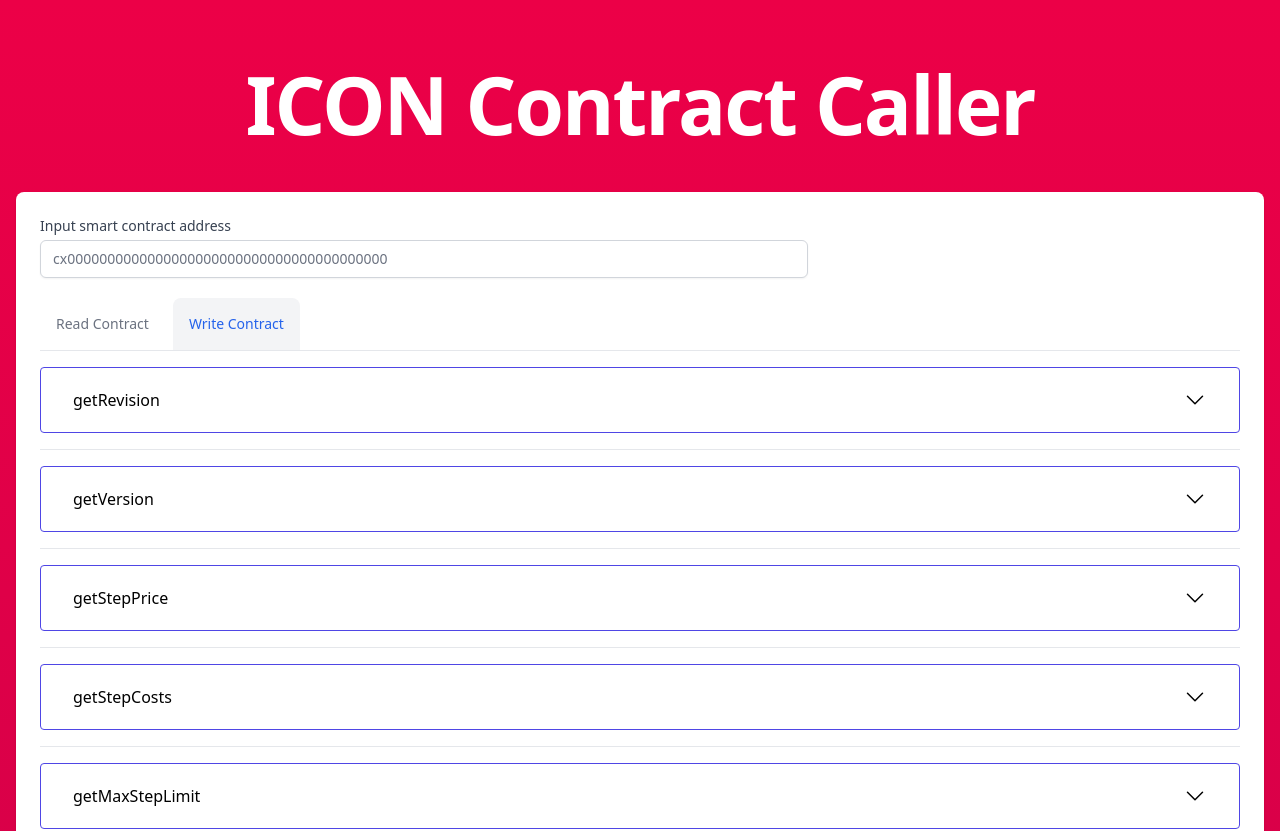
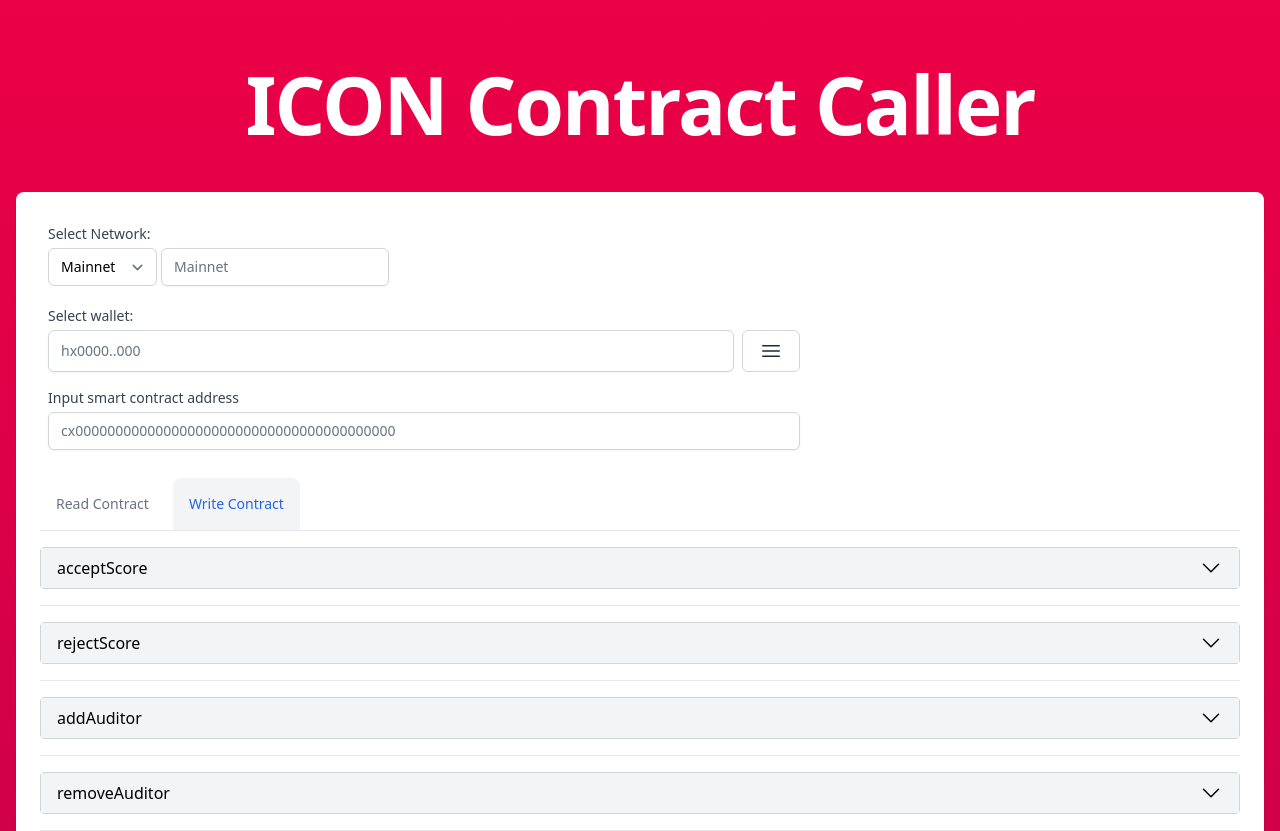
Before and after one commit to Espanicon/icon-contract-caller, a Next.js app: page / in a window 1280 px wide. Shown: the top 831 px of the page. Built offline with nearby package versions, Linux system fonts and the light colour scheme.

Commit message:
building UI

```diff
--- a/src/components/dashboard.tsx
+++ b/src/components/dashboard.tsx
@@ -3,13 +3,80 @@
   DashboardPropsType,
   MethodItemPropsType,
   InputItemPropsType,
+  NavbarPropsType,
+  ListPropsType,
 } from "../types";
 
 export default function Dashboard({ abi }: DashboardPropsType) {
+  const [readIsActive, setReadIsActive] = useState(false);
   return (
-    <div className="w-full max-w-screen-xl overflow-hidden rounded-lg bg-white shadow">
+    <div className="w-full min-w-min max-w-screen-xl overflow-hidden rounded-lg bg-white shadow">
       <div className="px-4 py-5 sm:p-6">
-        <div className="max-w-screen-md">
+        <div className="max-w-screen-md p-2">
+          <label
+            htmlFor="text"
+            className="block text-sm font-medium text-gray-700"
+          >
+            Select Network:
+          </label>
+          <div className="flex flex-wrap content-center">
+            <select
+              name="network"
+              className="my-1 mr-1 block rounded-md border-gray-300 py-2 pl-3 pr-10 text-base focus:border-indigo-500 focus:outline-none focus:ring-indigo-500 sm:text-sm"
+              defaultValue="Mainnet"
+            >
+              <option>Mainnet</option>
+              <option>Lisbon</option>
+              <option>Custom</option>
+            </select>
+            <input
+              readOnly={true}
+              type="text"
+              name="text"
+              id="text"
+              className="my-1 block rounded-md border-gray-300 shadow-sm focus:border-indigo-500 focus:ring-indigo-500 sm:text-sm"
+              placeholder="Mainnet"
+            />
+          </div>
+        </div>
+        <div className="max-w-screen-md p-2">
+          <label
+            htmlFor="text"
+            className="block text-sm font-medium text-gray-700"
+          >
+            Select wallet:
+          </label>
+          <div className="mt-1 flex flex-row">
+            <input
+              readOnly={true}
+              type="text"
+              name="text"
+              id="text"
+              className="block flex-1 rounded-md border-gray-300 shadow-sm focus:border-indigo-500 focus:ring-indigo-500 sm:text-sm"
+              placeholder="hx0000..000"
+            />
+            <button
+              type="button"
+              className="relative ml-2 flex inline-flex min-w-min content-center items-center justify-center rounded-md border border-gray-300 bg-white px-4 py-2 text-sm font-medium text-gray-800 hover:bg-gray-50 focus:z-10 focus:border-indigo-500 focus:outline-none focus:ring-1 focus:ring-indigo-500 active:translate-y-px"
+            >
+              <svg
+                xmlns="http://www.w3.org/2000/svg"
+                fill="none"
+                viewBox="0 0 24 24"
+                strokeWidth={1.5}
+                stroke="currentColor"
+                className="h-6 w-6"
+              >
+                <path
+                  strokeLinecap="round"
+                  strokeLinejoin="round"
+                  d="M3.75 6.75h16.5M3.75 12h16.5m-16.5 5.25h16.5"
+                />
+              </svg>
+            </button>
+          </div>
+        </div>
+        <div className="max-w-screen-md p-2">
           <label
             htmlFor="text"
             className="block text-sm font-medium text-gray-700"
@@ -26,8 +93,11 @@
             />
           </div>
         </div>
-        <Navbar />
-        <List abi={abi} />
+        <Navbar
+          navbarState={readIsActive}
+          handleNavbarState={setReadIsActive}
+        />
+        <List abi={abi} navbarState={readIsActive} />
       </div>
     </div>
   );
@@ -40,15 +110,13 @@
     "inline-block rounded-t-lg p-4 hover:bg-gray-50 hover:text-gray-600 dark:hover:bg-gray-800 dark:hover:text-gray-300",
 };
 
-function Navbar() {
-  const [readIsActive, setReadIsActive] = useState(false);
-
+function Navbar({ navbarState, handleNavbarState }: NavbarPropsType) {
   function handleSelectReadTab() {
-    setReadIsActive(true);
+    handleNavbarState(true);
   }
 
   function handleSelectWriteTab() {
-    setReadIsActive(false);
+    handleNavbarState(false);
   }
 
   return (
@@ -59,7 +127,7 @@
           aria-current="page"
           onClick={handleSelectReadTab}
           className={
-            readIsActive ? navbarTabState.active : navbarTabState.notActive
+            navbarState ? navbarTabState.active : navbarTabState.notActive
           }
         >
           Read Contract
@@ -70,7 +138,7 @@
           href="#"
           onClick={handleSelectWriteTab}
           className={
-            readIsActive ? navbarTabState.notActive : navbarTabState.active
+            navbarState ? navbarTabState.notActive : navbarTabState.active
           }
         >
           Write Contract
@@ -80,14 +148,30 @@
   );
 }
 
-function List({ abi }: DashboardPropsType) {
-  return (
+function List({ abi, navbarState }: ListPropsType) {
+  return navbarState ? (
     <ul role="list" className="divide-y divide-gray-200">
-      {abi.map((method, index) => (
-        <li key={`${method.name}-${index}`} className="py-4">
-          <MethodItem method={method} />
-        </li>
-      ))}
+      {abi.map((method, index) => {
+        return method.readonly == "0x1" ? (
+          <li key={`${method.name}-${index}`} className="py-4">
+            <MethodItem method={method} />
+          </li>
+        ) : (
+          <></>
+        );
+      })}
+    </ul>
+  ) : (
+    <ul role="list" className="divide-y divide-gray-200">
+      {abi.map((method, index) => {
+        return method.readonly != "0x1" ? (
+          <li key={`${method.name}-${index}`} className="py-4">
+            <MethodItem method={method} />
+          </li>
+        ) : (
+          <></>
+        );
+      })}
     </ul>
   );
 }
@@ -101,8 +185,11 @@
     });
   }
   return (
-    <div className="flex flex-col divide-y divide-solid rounded border border-indigo-600 py-1 px-4">
-      <div className="m-4 flex cursor-pointer" onClick={toggleOpen}>
+    <div className="flex flex-col divide-y divide-solid rounded border border-gray-300">
+      <div
+        className="flex cursor-pointer bg-gray-100 py-2 px-4"
+        onClick={toggleOpen}
+      >
         <span className="mr-auto">{method.name}</span>
         <svg
           xmlns="http://www.w3.org/2000/svg"
@@ -120,9 +207,32 @@
         </svg>
       </div>
       <div className={isOpen ? "p-2" : "hidden"}>
-        {method.inputs!.map((input) => {
-          return <InputItem input={input} />;
-        })}
+        {method.inputs!.length > 0 ? (
+          <>
+            {method.inputs!.map((input, index) => {
+              return (
+                <div
+                  key={
+                    input.name != null ? `${input.name}-${index}` : `${index}`
+                  }
+                >
+                  <InputItem input={input} />
+                </div>
+              );
+            })}
+            <button
+              type="button"
+              className="relative mb-2 flex inline-flex w-1/4 min-w-min content-center items-center justify-center rounded-md border border-gray-300 bg-white px-4 py-2 text-sm font-medium text-gray-800 hover:bg-gray-50 focus:z-10 focus:border-indigo-500 focus:outline-none focus:ring-1 focus:ring-indigo-500 active:translate-y-px"
+            >
+              Query
+            </button>
+            <TextAreaResult />
+          </>
+        ) : (
+          <>
+            <TextAreaResult />
+          </>
+        )}
       </div>
     </div>
   );
@@ -130,14 +240,14 @@
 
 function InputItem({ input }: InputItemPropsType) {
   return (
-    <div>
+    <div className="my-2">
       <label
         htmlFor="input"
         className="block text-sm font-medium text-gray-700"
       >
         {input.name} ({input.type}):
       </label>
-      <div className="mt-1">
+      <div className="mt-1 text-gray-200">
         <input
           type="text"
           name="text"
@@ -147,3 +257,26 @@
     </div>
   );
 }
+
+function TextAreaResult() {
+  return (
+    <div>
+      <label
+        htmlFor="comment"
+        className="block text-sm font-medium text-gray-700"
+      >
+        Query result:
+      </label>
+      <div className="mt-1">
+        <textarea
+          readOnly={true}
+          rows={4}
+          name="comment"
+          id="comment"
+          className="block w-full rounded-md border-gray-300 shadow-sm focus:border-indigo-500 focus:ring-indigo-500 sm:text-sm"
+          defaultValue={"RPC JSON Response."}
+        />
+      </div>
+    </div>
+  );
+}
```
Also changed, not shown: src/types.ts (+11 -0 lines).
